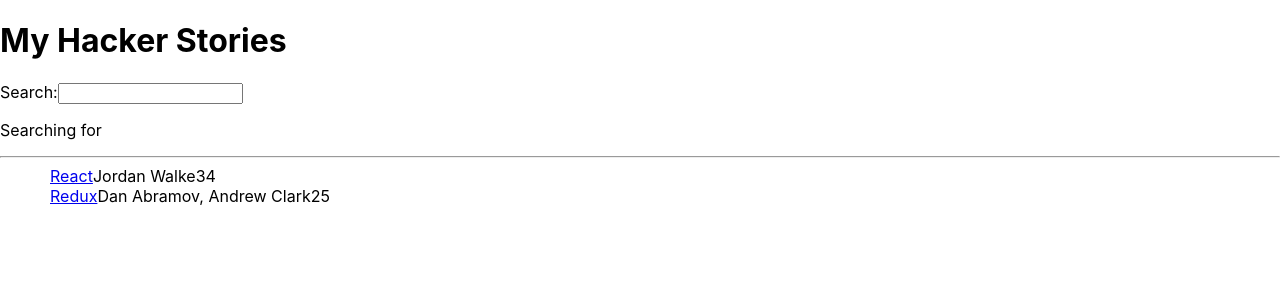
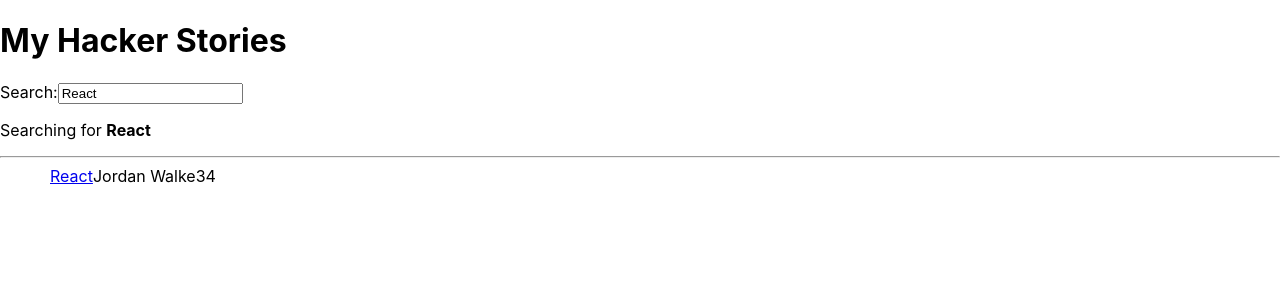
Before and after one commit to manamiueda1/hacker-stories, a React (Create React App) app: page / in a window 1280 px wide. Shown: the top 300 px of the page. Built offline with nearby package versions, Linux system fonts and the light colour scheme.

Commit message:
passed down search funciton

```diff
--- a/src/App.js
+++ b/src/App.js
@@ -21,34 +21,42 @@
       objectID: 1,
     },
   ];
+  const [searchTerm, setSearchTerm] = React.useState("React");
+
+  const handleSearch = (event) => {
+    setSearchTerm(event.target.value);
+  };
+
+  const searchedStories = stories.filter((story) => {
+    return story.title.toLowerCase().includes(searchTerm.toLowerCase());
+  });
 
   return (
     <div>
       <h1>My Hacker Stories</h1>
-      <Search />
+      <Search search={searchTerm} onSearch={handleSearch} />
       <hr />
-      <List list={stories} />
+      <List list={searchedStories} />
     </div>
   );
 }
 
-const Search = () => {
-  const [searchTerm, setSearchTerm] = React.useState("");
-
-  const handleChange = (event) => {
-    setSearchTerm(event.target.value);
-  };
-
+const Search = (props) => {
   return (
     <div>
       <label htmlFor="search" type="text">
         Search:
       </label>
 
-      <input id="search" type="text" onChange={handleChange} />
+      <input
+        id="search"
+        type="text"
+        value={props.search}
+        onChange={props.onSearch}
+      />
 
       <p>
-        Searching for <strong>{searchTerm}</strong>
+        Searching for <strong>{props.search}</strong>
       </p>
     </div>
   );
```
